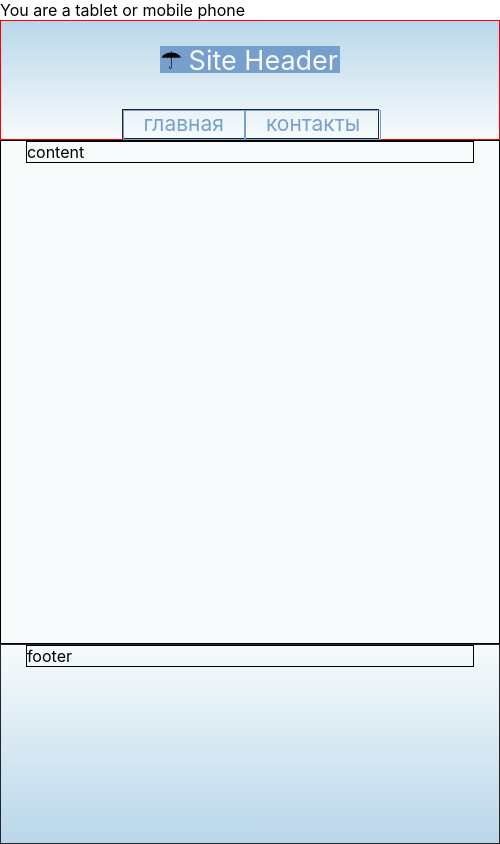
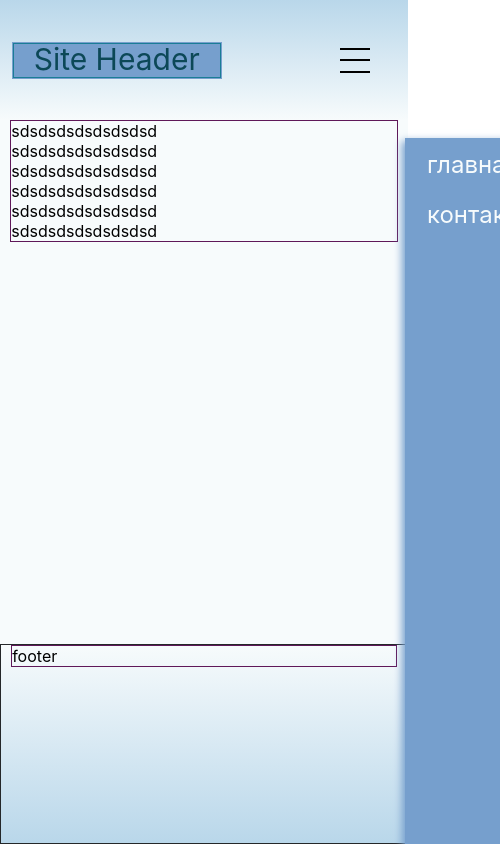
Before and after one commit to stepanpr/portfolio_react-typescript, a React (Create React App) app: page / in a window 390 px wide. Shown: the whole page, 500 px wide, since content can reach past the window. Built offline with nearby package versions, Linux system fonts and the light colour scheme.

Commit message:
добавление кнопки-бургера в хедер

```diff
--- a/src/App.tsx
+++ b/src/App.tsx
@@ -20,6 +20,8 @@ const useViewport = () => {
 
 const App: React.FunctionComponent = () => {
 
+	const menuItems = [{value: 'главная', href: '#', icon: 'anchor'}, {value: 'контакты', href: '#', icon: 'anchor'},];
+	const [menuActive, setMenuActive] = useState(false);
 	// const [responsive, setResponsive] = useState({
 	// 	isDesktopOrLaptop: useMediaQuery({ minWidth: 1224 }),
 	// 	isTabletOrMobile: useMediaQuery({ maxWidth: 1224 })
@@ -29,33 +31,37 @@ const App: React.FunctionComponent = () => {
 	const { width } = useViewport();
 	console.log(width);
 
-	const mediaQueryes = {
+	const mediaQueries = {
 		isDesktopOrLaptop: useMediaQuery({ minWidth: 1224 }),
 		isTabletOrMobile: useMediaQuery({ maxWidth: 1224 }),
+		isMobile: useMediaQuery({ maxWidth: 720 }),
 		isBigScreen: useMediaQuery({ minWidth: 1824 }),
 		isPortrait: useMediaQuery({ orientation: 'portrait' }),
 		isRetina: useMediaQuery({ minResolution: '2dppx' })
 	};
 
-	console.log(mediaQueryes.isDesktopOrLaptop, ' : ', mediaQueryes.isTabletOrMobile);
+	console.log(mediaQueries.isDesktopOrLaptop, ' : ', mediaQueries.isTabletOrMobile);
+
+	console.log(menuActive , 'ddddddddddddd')
+  return (
+	  <div className={'main'}>
+			<div className={menuActive && !mediaQueries.isDesktopOrLaptop ? 'blur' : ''}/>
 
 
-  return (
-	  <div className={'main'}>
 		{/* <div className={'headerAndContent'}> */}
 			{/* <h1>Device Test!</h1> */}
-			{mediaQueryes.isDesktopOrLaptop && <p>You are a desktop or laptop</p>}
+			{/* {mediaQueries.isDesktopOrLaptop && <p>You are a desktop or laptop</p>} */}
 			{/* {isBigScreen && <p>You  have a huge screen</p>} */}
-			{mediaQueryes.isTabletOrMobile && <p>You are a tablet or mobile phone</p>}
+			{/* {mediaQueries.isTabletOrMobile && <p>You are a tablet or mobile phone</p>} */}
 
 			{/* <p>Your are in {isPortrait ? 'portrait' : 'landscape'} orientation</p> */}
 			{/* {isRetina && <p>You are retina</p>} */}
 
 			{/* {responsive.isDesktopOrLaptop && <p>You are a desktop or laptop</p>} */}
 
-			<Header mediaqQueries={mediaQueryes}/>
-			<Content></Content>
-			<Footer></Footer>
+			<Header menuActive={menuActive} setMenuActive={setMenuActive} mediaqQueries={mediaQueries} menuItems={menuItems}/>
+			<Content mediaQueries={mediaQueries} />
+			<Footer mediaQueries={mediaQueries} />
 
 	</div>
 
--- a/src/components/Content/index.tsx
+++ b/src/components/Content/index.tsx
@@ -3,17 +3,32 @@ import classnames from "classnames";
 
 import './styles.css'
 
+interface ContentProps {
+	mediaQueries: any;
+}
 
-export const Content = () => {
+export const Content: React.FunctionComponent<ContentProps> = (props) => {
 
 	const contentClassNames = classnames({
 		'content': true,
 	});
+	const containerClassNames = classnames({
+		'container-x': props.mediaQueries.isDesktopOrLaptop,
+		'container-m': props.mediaQueries.isTabletOrMobile,
+		'container-s': props.mediaQueries.isMobile,
+	});
+
 	return (
 		<div className={contentClassNames}>
-			<div className={'container'}>
+			<div className={containerClassNames}>
+				<p>sdsdsdsdsdsdsdsd</p>
+				<p>sdsdsdsdsdsdsdsd</p>
+				<p>sdsdsdsdsdsdsdsd</p>
+				<p>sdsdsdsdsdsdsdsd</p>
+				<p>sdsdsdsdsdsdsdsd</p>
+				<p>sdsdsdsdsdsdsdsd</p>
 
-				content
+
 			</div>
 		</div>
 	);
--- a/src/components/Content/styles.css
+++ b/src/components/Content/styles.css
@@ -1,11 +1,11 @@
 
 
 .content {
-	border: 1px solid rgb(0, 0, 0);
+	/* border: 1px solid rgb(0, 0, 0); */
 	/* background-color: #31C2A7; */
 	background-color: #F7FBFC;
 
-	/* height: calc(100vh - 200px - 100px);  вариант прижатого к низу фктера с вычетанием высоты футера и хедера */
+	/* height: calc(100vh - 200px - 100px);  вариант прижатого к низу футера с вычетанием высоты футера и хедера */
 	flex-grow: 1;
 	/* height: calc(100% - 100px); */
 	/* min-height: 200px; */
--- a/src/components/Footer/index.tsx
+++ b/src/components/Footer/index.tsx
@@ -3,15 +3,25 @@ import classnames from 'classnames';
 
 import './styles.css'
 
-export const Footer = () => {
+interface FooterProps {
+	mediaQueries: any;
+}
+
+export const Footer: React.FunctionComponent<FooterProps> = (props) => {
 
 
 	const footerClassNames = classnames({
 		'footer': true,
 	});
+	const containerClassNames = classnames({
+		'container-x': props.mediaQueries.isDesktopOrLaptop,
+		'container-m': props.mediaQueries.isTabletOrMobile,
+		'container-s': props.mediaQueries.isMobile,
+	});
+
 	return (
 			<div className={footerClassNames}>
-				<div className={'container'}>
+				<div className={containerClassNames}>
 
 				footer
 				</div>
--- a/src/components/Header/index.tsx
+++ b/src/components/Header/index.tsx
@@ -9,44 +9,65 @@ import Logo from './Logo';
 
 interface HeaderProps {
 
+	menuActive: boolean;
+	setMenuActive: any;
 	mediaqQueries: any;
+	menuItems: any;
 }
 
 export const Header: React.FunctionComponent<HeaderProps> = (props) => {
 
 
 	const headerClassNames = classnames({
-		'header_minWidth_1224': true,
-		'header_maxWidth_1224': props.mediaqQueries.isTabletOrMobile
-
-
+		'header-x': true,
+		'header-m': props.mediaqQueries.isTabletOrMobile
 	});
 
 	const logoClassnames = classnames({
-		'logo_minWidth_1224': true,
-		'logo_maxWidth_1224': props.mediaqQueries.isTabletOrMobile
+		'logo-x': true,
+		'logo-m': props.mediaqQueries.isTabletOrMobile,
+		'logo-s': props.mediaqQueries.isMobile,
 	})
 
 	const menuClassnames = classnames({
-		'menu_minWidth_1224': true,
-		'menu_maxWidth_1224': props.mediaqQueries.isTabletOrMobile
+		'menu-x': true,
+		'menu-m': props.mediaqQueries.isTabletOrMobile,
+		'menu-active': props.menuActive
 	});
+	const bbtnClassnames = classnames({
+		'bbtn-x': true,
+		'bbtn-m': props.mediaqQueries.isTabletOrMobile,
+	});
+	console.log(props.menuActive , 'd343434343dd')
 
 	return (
 		<div className={headerClassNames}>
 			{/* <div className={'header-container'}> */}
 
 			<div className={logoClassnames}>
-				<Logo/>
+				{/* <Logo/> */}
 				<span> Site Header</span>
 			</div>
-				<ul className={menuClassnames}>
-					<li>главная</li>
-					<li>контакты</li>
+
+
+			<div className={bbtnClassnames} onClick={() => props.setMenuActive(!props.menuActive)}>
+				<span/>
+			</div>
+
+			<div className={menuClassnames}>
+
+				<ul>
+					{props.menuItems.map((menuItem: any) =>
+						<li>
+							<a href={menuItem.href}>{menuItem.value}</a>
+							{/* <span className="material-icons">{menuItem.icon}</span> */}
+						</li>
+					)}
 				</ul>
+			</div>
+
+
 			{/* </div> */}
 		</div>
 	);
 }
-
-// export default Header;
--- a/src/components/Header/styles.css
+++ b/src/components/Header/styles.css
@@ -5,17 +5,20 @@
 /* #B9D7EA */
 /* #769FCD */
 
-
+/*********************************************************/
+/***************************X*****************************/
+/*********************************************************/
 
 /*HEADER>>>*/
-.header_minWidth_1224 {
+.header-x {
 	flex-shrink: 0;
 	display: flex;
 	/* align-content:center; */
 	justify-content: space-between;
+	align-items: center;
 	/* flex-direction: column; */
 	width: 100%;
-	border: 1px solid red;
+	/* border: 1px solid red; */
 	height: 120px;
 	/* background:  linear-gradient(45deg, #21A038, #31C2A7); */
 	background:  linear-gradient(180deg, #B9D7EA, #F7FBFC);
@@ -25,105 +28,245 @@
 	/* width: 30px; */
 }
 
-.header_maxWidth_1224 {
+
+/*<<<HEADER*/
+
+.logo-x {
+	/* display: block; */
+	/* margin-top: 35px; */
+	/* border: 1px solid red; */
+
+	height: 32px;
+	width: 200px;
+	/* border: 1px solid #769FCD; */
+	background-color: #769FCD;
+	margin-left: 20vw;
+
+}
+
+.logo-x span {
+	border: 1px solid rgb(26, 125, 150);
+	width: 100%;
+	height: 100%;
+	text-align: center;
+	display: block;
+	line-height: 27px;
+	font-size: 25px;
+	color: #F7FBFC;
+}
+
+
+
+.menu-x {
+	border: 1px solid #769FCD;
+	/* display: inline; */
+	margin-right: 20vw;
+	/* width: 256px; */
+}
+.menu-x ul {
+	/* margin-top: 35px; */
+	display: flex;
+	/* background-color: #769FCD; */
+	/* border: 1px solid #242527; */
+	/* height: 30px; */
+	/* width: 256px; */
+
+
+}
+
+.menu-x ul li {
+	color: #769FCD;
+	height: 30px;
+	/* font-size: 21px; */
+	border: 1px solid #769FCD;
+	/* display: inline-block; */
+	padding: 0 20px;
+	/* width: 100px; */
+	display: block;
+	list-style: none;
+}
+
+.menu-x ul li a {
+	color: #769FCD;
+	font-size: 21px;
+	text-decoration: none;
+}
+
+
+
+/* nav {
+	height: 50px;
+	width: 100%;
+	background-color: green;
+} */
+
+.bbtn-x {
+	/* display: none; */
+	transform: translateY(-500%);
+
+	margin-right: 11vw;
+	width: 25px;
+	height: 25px;
+	/* margin-right: 20px; */
+	position: relative;
+	cursor: pointer;
+}
+.bbtn-x::before {
+	content: '';
+	position: absolute;
+	top: 0;
+	width: 30px;
+	background-color: #000;
+	height: 2px;
+}
+
+.bbtn-x span {
+	position: absolute;
+	top: 11px;
+	width: 30px;
+	background-color: #000;
+	height: 2px;
+}
+.bbtn-x::after {
+	content: '';
+	position: absolute;
+	bottom: 0;
+	width: 30px;
+	background-color: #000;
+	height: 2px;
+}
+
+/*********************************************************/
+/***************************M*****************************/
+/*********************************************************/
+
+
+
+.header-m {
 	flex-shrink: 0;
 	display: flex;
 	align-content:center;
 	justify-content: space-between;
-	flex-direction: column;
+	/* flex-direction: column; */
 	margin: 0 auto;
 	width: 100%;
-	border: 1px solid red;
+	/* border: 1px solid red; */
 	height: 120px;
 	/* background:  linear-gradient(45deg, #21A038, #31C2A7); */
 	background:  linear-gradient(180deg, #B9D7EA, #F7FBFC);
 	/* background:  linear-gradient(180deg, #21A038, #31C2A7, white); */
+}
 
 
-	/* width: 30px; */
-}
-/*<<<HEADER*/
-
-.logo_minWidth_1224 {
+.logo-m {
 	/* display: block; */
-	margin-top: 35px;
-	height: 27px;
-	width: 180px;
+	height: 37px;
+	width: 210px;
 	border: 1px solid #769FCD;
 	background-color: #769FCD;
-	margin-left: 5vw;
+	margin-left: 10vw;
+	/* margin: 0 auto; */
+	/* margin-top: 25px; */
+	transition: all 0.2s;
 
 }
 
-.logo_minWidth_1224 span {
-	line-height: 27px;
-	font-size: 27px;
-	color: #F7FBFC;
+.logo-m span {
+	line-height: 30px;
+	font-size: 30px;
+	transition: all 0.2s;
+
+	/* color: #0c4857; */
+	/* #0c4857; */
 }
 
-.logo_maxWidth_1224 {
+
+.bbtn-m {
+	transition: all 0.2s;
+	transform: translateX(0);
 	/* display: block; */
-	height: 27px;
-	width: 180px;
-	border: 1px solid #769FCD;
+}
+.menu-m {
+
+	position: fixed;
+	/* display: none; */
+	/* width: 100vw; */
+	height: 100vh;
+	top: 138px;
+	/* border: 1px solid #b94c2b; */
 	background-color: #769FCD;
-	margin-left: 5vw;
-	margin: 0 auto;
-	margin-top: 25px;
+	right: 0;
+	margin-right: 0;
+	width: 30%;
+	min-width: 150px;
+	box-shadow: 0 6px 8px 3px #769FCD;
+	transform: translateX(110%);
 }
 
-.logo_maxWidth_1224 span {
-	line-height: 27px;
-	font-size: 27px;
-	color: #F7FBFC;
+.menu-active {
+	transform: translateX(0);
+	transition: all 0.2s;
+
 }
 
-/* .menu {
-	border: 1px solid #769FCD;
-	display: inline;
-} */
-.menu_minWidth_1224 {
-	margin-top: 35px;
-	display: flex;
+.menu-m ul {
+	/* margin-top: 35px; */
+	/* display: flex; */
+	flex-direction: column;
 	/* background-color: #769FCD; */
-	border: 1px solid #242527;
-	height: 30px;
-	margin-right: 5vw;
-	width: 257px;
+	/* border: 1px solid #242527; */
+	/* height: 30px; */
+	/* margin-right: 5vw; */
+	/* width: 256px; */
 }
 
-.menu_minWidth_1224 li {
+.menu-m ul li {
+	display: flex;
 	color: #769FCD;
-	height: 30px;
-	font-size: 21px;
-	border: 1px solid #769FCD;
+	height: 40px;
+	/* text-align: center; */
+	/* font-size: 21px; */
+	/* border: 1px solid #606870; */
 	/* display: inline-block; */
-	padding: 0 20px;
+	/* padding: 0 20px; */
 	/* width: 100px; */
-
 	display: block;
 	list-style: none;
+	padding: 0;
+	margin-top: 10px;
 }
 
-.menu_maxWidth_1224 {
-	/* margin-top: 2px; */
-	display: flex;
-	/* background-color: #769FCD; */
-	/* border: 1px solid #242527; */
-	height: 30px;
-	margin-right: 5vw;
-	margin:  0 auto;
+.menu-m ul li a {
+	color: #F7FBFC;
+	/* border: 1px solid #575d63; */
+	display: block;
+	width: 100%;
+	height: 100%;
+	padding-left: 20px;
+	/* text-align: center; */
+	/* line-height: 1.7rem; */
+	font-size: 1.5rem;
+	text-decoration: none;
 }
 
-.menu_maxWidth_1224 li {
-	color: #769FCD;
-	height: 30px;
-	font-size: 21px;
-	border: 1px solid #769FCD;
-	/* display: inline-block; */
-	padding: 0 20px;
-	/* width: 100px; */
+.blur {
+	width: 100vw;
+	height: 100vh;
+	backdrop-filter: blur(2px);
+	position: absolute;
+}
 
-	display: block;
-	list-style: none;
+
+
+
+/*********************************************************/
+/***************************S*****************************/
+/*********************************************************/
+
+.logo-s {
+	margin-left: 3vw;
 }
+
+.logo-s span {
+	color: #0c4857;
+}
--- a/src/index.css
+++ b/src/index.css
@@ -24,16 +24,28 @@ code {
 }
 
 .main {
-	min-width: 500px;
+	min-width: 408px;
 	height: 100vh;
 	margin: 0;
 	display: flex;
 	flex-direction: column;
 }
 
-.container {
-	width: 90%;
+.container-x {
+	width: 60%;
 	border: 1px solid black;
+	margin: 0 auto;
+}
+
+.container-m {
+	width: 80%;
+	border: 1px solid rgb(35, 233, 101);
+	margin: 0 auto;
+}
+
+.container-s {
+	width: 95%;
+	border: 1px solid rgb(95, 24, 89);
 	margin: 0 auto;
 }
 
```
